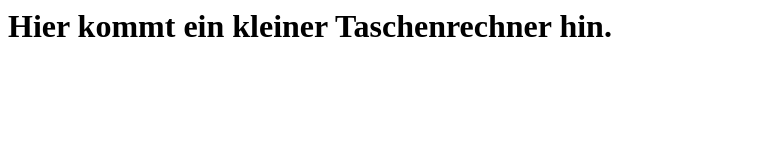
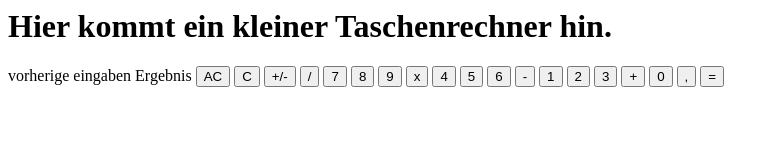
Before and after one commit to bobbycb/easycalculator, a plain HTML site: page index.html in a window 1280 px wide. Shown: the whole page, without its empty margins (0-779 px from the left). Drawn offline with Linux system fonts and the light colour scheme.

Commit message:
created structure of calculator

```diff
--- a/index.html
+++ b/index.html
@@ -3,13 +3,36 @@
     <head>
         <title>Easy Calculator</title>
         <link href="./resources/style.css" type="text/css" rel="stylesheet">
+        <script src="resources/calculator.js"></script>
     </head>
     <body>
         <header>
             <h1>Hier kommt ein kleiner Taschenrechner hin.</h1>
         </header>
         <main>
-
+            <div class="calculator" role="presentation">
+                <span class="formerInput">vorherige eingaben</span>
+                <span class="currentResult">Ergebnis</span>
+                <button data-value="ac" class="grey">AC</button>
+                <button data-value="c" class="grey">C</button>
+                <button data-value="ch" class="grey">+/-</button>
+                <button data-value="/" class="function">/</button>
+                <button data-value="7" class="number">7</button>
+                <button data-value="8" class="number">8</button>
+                <button data-value="9" class="number">9</button>
+                <button data-value="x" class="function">x</button>
+                <button data-value="4" class="number">4</button>
+                <button data-value="5" class="number">5</button>
+                <button data-value="6" class="number">6</button>
+                <button data-value="-" class="function">-</button>
+                <button data-value="1" class="number">1</button>
+                <button data-value="2" class="number">2</button>
+                <button data-value="3" class="number">3</button>
+                <button data-value="+" class="function">+</button>
+                <button data-value="0" class="number">0</button>
+                <button data-value="," class="number">,</button>
+                <button data-value="=" class="calculateBtn">=</button>
+            </div>
         </main>
         <footer>
 
```
